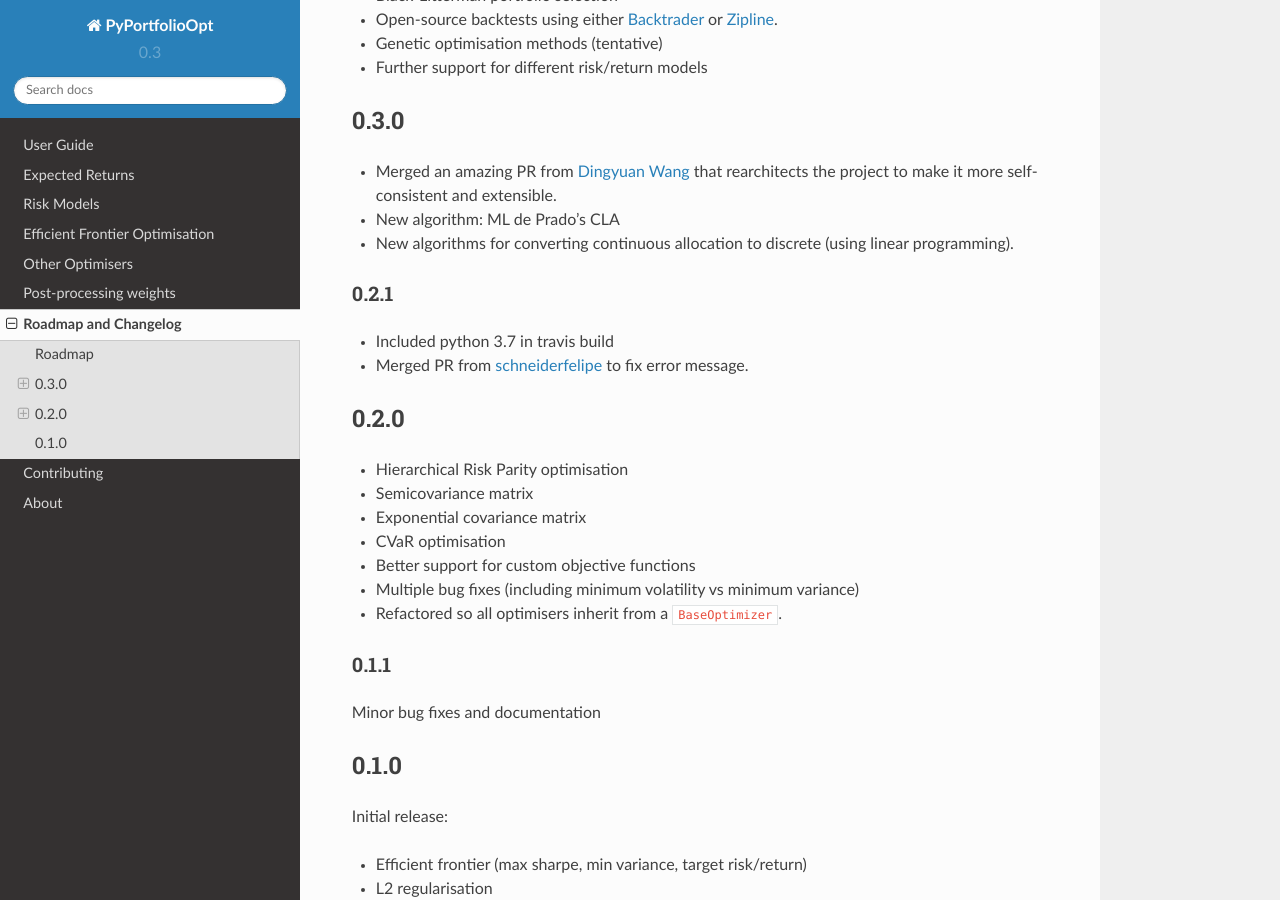
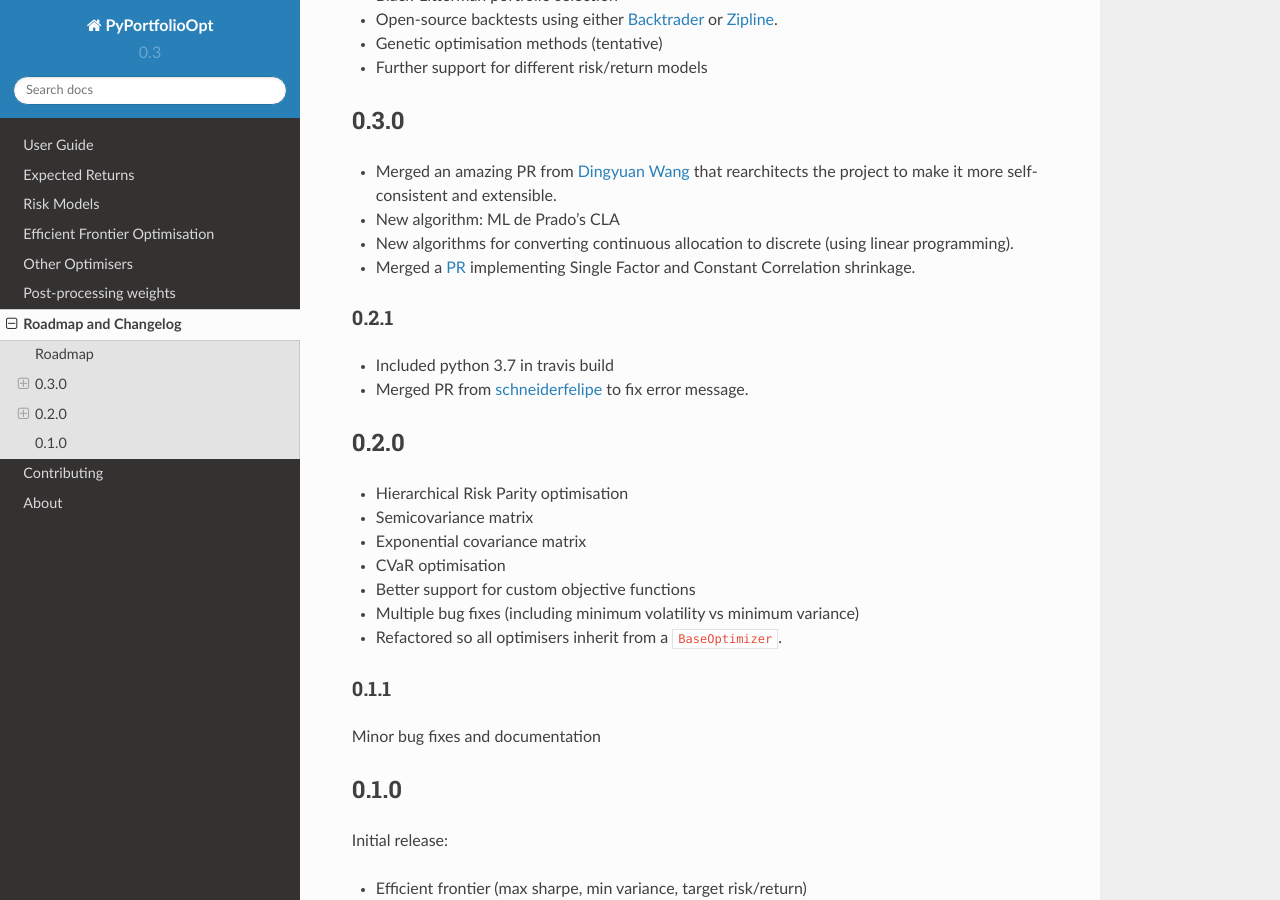
Before and after one commit to robertmartin8/PyPortfolioOpt, a Sphinx documentation site: the page built from docs/Roadmap.rst, in a window 1280 px wide and 900 px high, scrolled down 400 px. Built offline with Sphinx 7.4.7 and the Read the Docs theme 2.0.0, drawn with Linux system fonts in a browser that asks for light colours.

Commit message:
updated docs

```diff
--- a/docs/Roadmap.rst
+++ b/docs/Roadmap.rst
@@ -30,6 +30,8 @@ have any other feature requests, please raise them using GitHub
 - New algorithm: ML de Prado's CLA
 - New algorithms for converting continuous allocation to discrete (using linear
   programming).
+- Merged a `PR <https://github.com/robertmartin8/PyPortfolioOpt/pull/22>`_ implementing Single Factor and
+  Constant Correlation shrinkage.
 
 0.2.1
 -----
```
